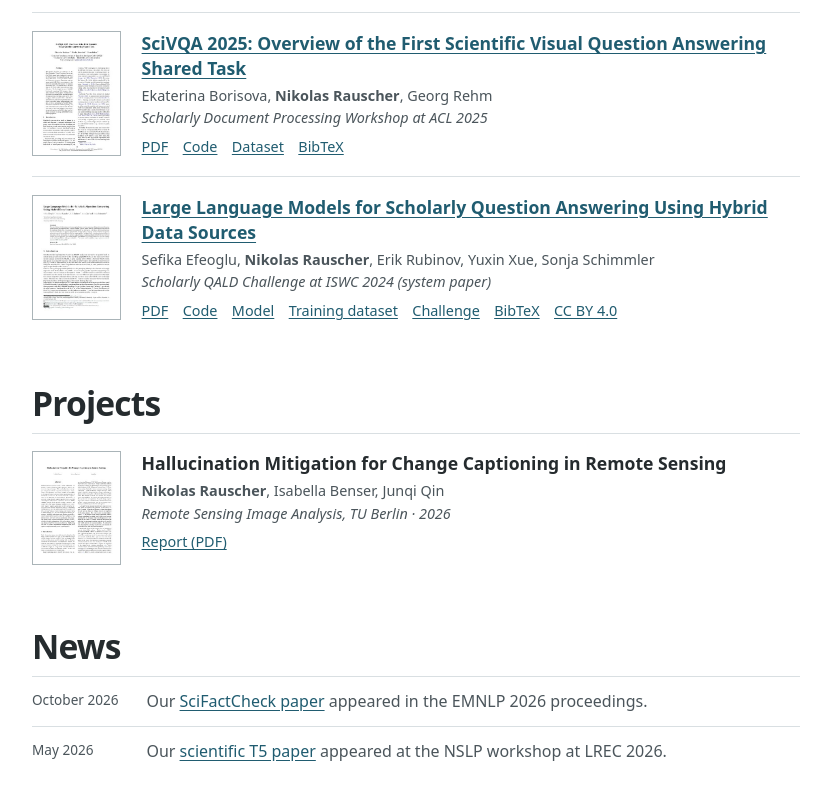
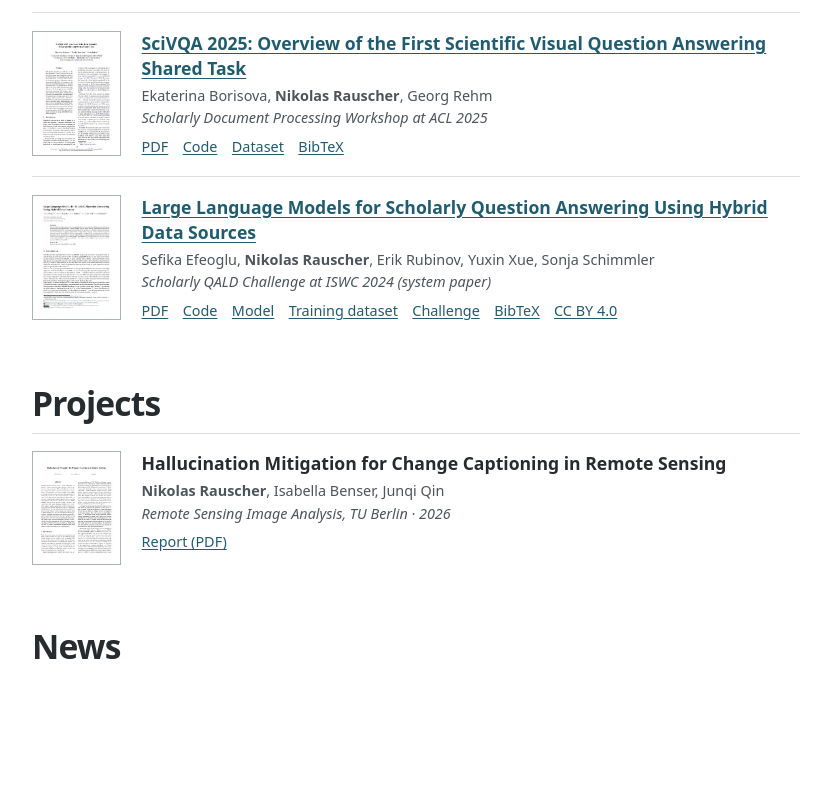
Before and after one commit to nikolas-rauscher/nikolas-rauscher.github.io, a plain HTML site: page index.html in a window 1280 px wide. Shown: the part 528-1328 px from the top of the page, without its empty margins (352-1183 px from the left). After the commit the page ends 1268 px from the top, so only its background shows below. Drawn offline with Linux system fonts and the light colour scheme.

Commit message:
Leave the news section empty

```diff
--- a/index.html
+++ b/index.html
@@ -46,16 +46,10 @@
     .preview:hover img { border-color: var(--link); }
     .authors, .venue, .links { font-size: .9rem; }
     .links { display: flex; flex-wrap: wrap; gap: .2rem .9rem; margin-top: .4rem; }
-    .news { margin: 0; padding: 0; list-style: none; }
-    .news li { display: grid; grid-template-columns: 6.5rem minmax(0, 1fr); gap: .65rem; border-top: 1px solid var(--line); padding: .75rem 0; }
-    .news time { font-size: .85rem; color: var(--muted); font-variant-numeric: tabular-nums; }
     @media (max-width: 720px) {
       .wrapper { width: calc(100% - 2rem); }
       .page-layout { grid-template-columns: minmax(0, 1fr); gap: 2.2rem; margin-top: 1.8rem; }
       .profile-links { flex-direction: row; flex-wrap: wrap; gap: .4rem 1rem; }
-    }
-    @media (max-width: 380px) {
-      .news li { grid-template-columns: minmax(0, 1fr); gap: .16rem; }
     }
   </style>
 </head>
@@ -170,16 +164,6 @@
       </section>
       <section aria-labelledby="news">
         <h2 id="news">News</h2>
-        <ul class="news">
-          <li>
-            <time datetime="2026-10">October 2026</time>
-            <p>Our <a href="#scifactcheck">SciFactCheck paper</a> appeared in the EMNLP 2026 proceedings.</p>
-          </li>
-          <li>
-            <time datetime="2026-05">May 2026</time>
-            <p>Our <a href="#scientific-t5">scientific T5 paper</a> appeared at the NSLP workshop at LREC 2026.</p>
-          </li>
-        </ul>
       </section>
     </main>
   </div>
```
